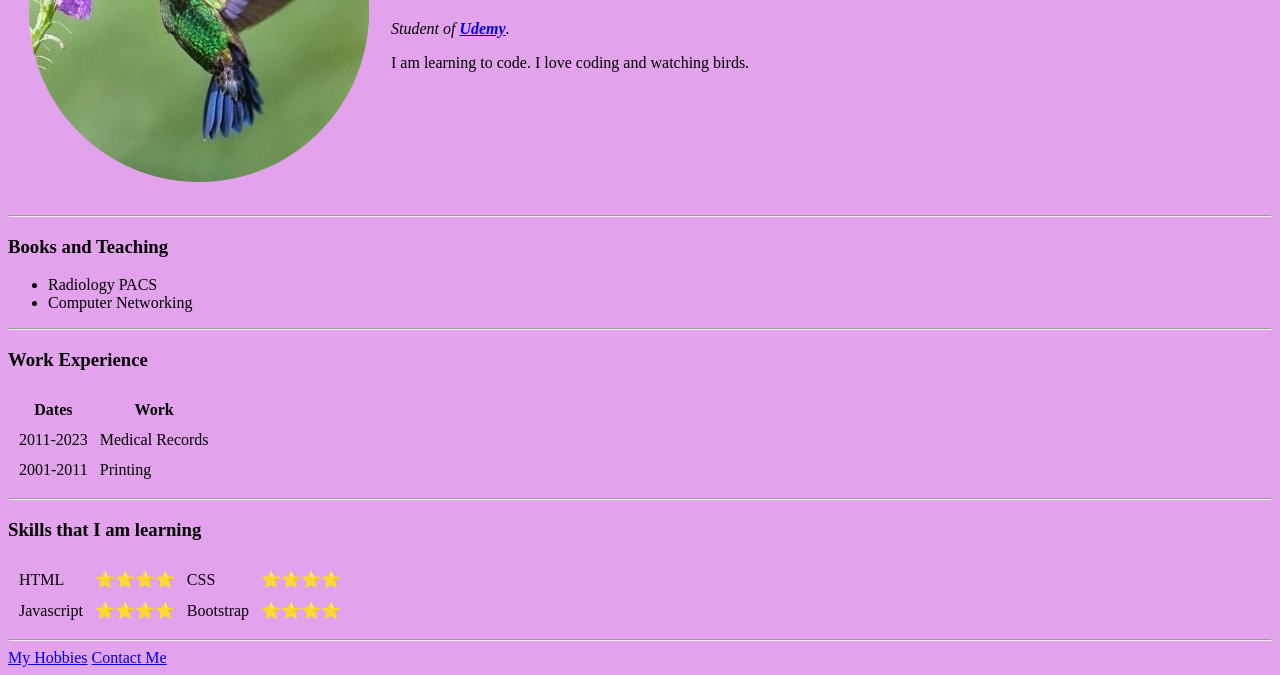
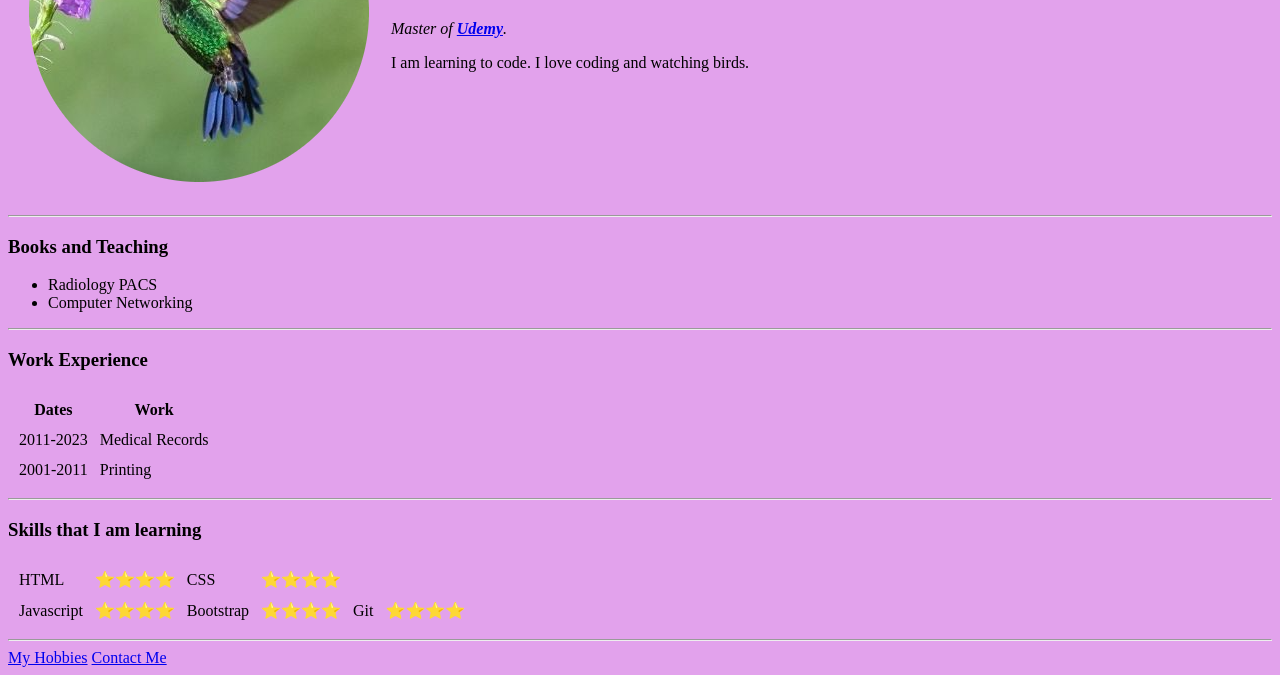
Before and after one commit to maryharley/cv2, a plain HTML site: page index.html in a window 1280 px wide. Shown: the part 187-862 px from the top of the page. Drawn offline with Linux system fonts and the light colour scheme.

Commit message:
added skilll

```diff
--- a/index.html
+++ b/index.html
@@ -8,7 +8,7 @@
         <tr>
             <td><img src="4046046412-modified.png" alt="Favorite Bird"></td>
             <td><h1>Mary Thomas</h1>
-                <p><em>Student of <strong><a href="http://www.udemy.com">Udemy</a></strong>. </em></p>
+                <p><em>Master of <strong><a href="http://www.udemy.com">Udemy</a></strong>. </em></p>
                 <p>I am learning to code. I love coding and watching birds.</p></td>
         </tr>
     </table>
@@ -53,6 +53,8 @@
             <td>⭐️⭐️⭐️⭐️</td>
             <td>Bootstrap</td>
             <td>⭐️⭐️⭐️⭐️</td>
+            <td>Git</td>
+            <td>⭐️⭐️⭐️⭐️</td>
         </tr>
     </table>
     <hr>
```
